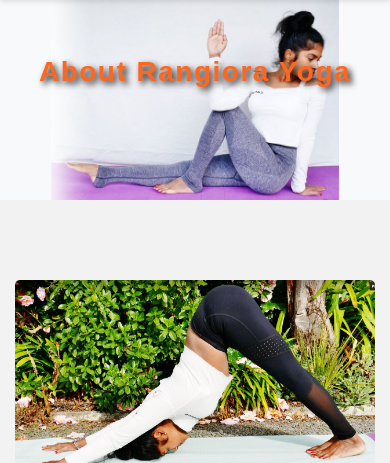
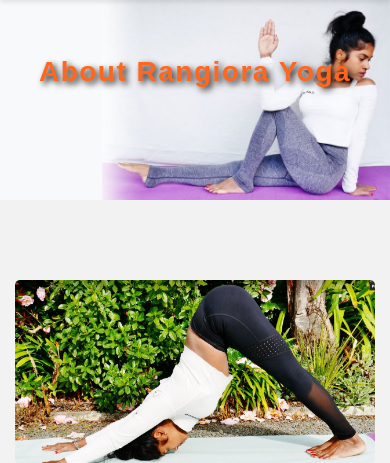
Before and after one commit to rmoharana038/rangiorayoga, a PHP site: page /about.html in a window 390 px wide. Shown: the part 65-528 px from the top of the page. Run offline with PHP 8.4, Linux system fonts and the light colour scheme.

Commit message:
feat: All Pages Banner Right Align

```diff
--- a/assets/css/style.css
+++ b/assets/css/style.css
@@ -177,7 +177,7 @@ main {
     background-image: url('../images/banners/banner-1.png');
     background-size: contain; /* Changed to contain */
     background-repeat: no-repeat; /* Added */
-    background-position: center;
+    background-position: right; /* Changed to right */
     color: var(--text-light);
     text-align: center;
     padding: 50px 0; /* Adjusted padding */
@@ -856,7 +856,7 @@ h2 {
     .page-hero {
         background-image: url('../images/banners/banner-3.png');
         background-size: contain; /* Changed to contain */
-        background-position: center center;
+        background-position: right center; /* Changed to right center */
         background-repeat: no-repeat;
         padding: 50px 0; /* Adjusted padding for mobile hero */
         min-height: 200px; /* Added min-height for mobile */
```
